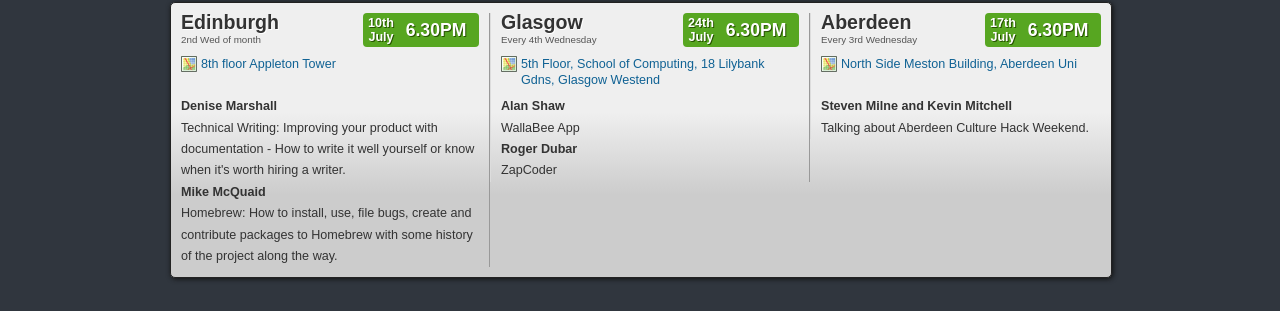
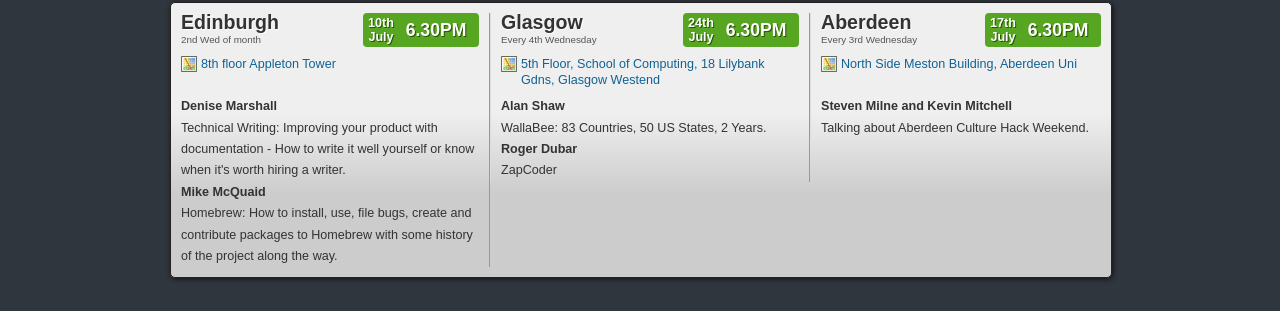
Before and after one commit to techmeetup/techmeetup.co.uk, a Jekyll site: the page built from index.html, in a window 1280 px wide. Shown: the part 410-721 px from the top of the page. Built offline with Jekyll 4.4.1, drawn with Linux system fonts in a browser that asks for light colours; Markdown is read by kramdown in place of the engine named in the settings.

Commit message:
Glasgow July - Alan

```diff
--- a/index.html
+++ b/index.html
@@ -62,7 +62,7 @@
     <p><a href="http://maps.google.com/maps/ms?msid=217161173396650967619.0004accf70991bd913a97&amp;msa=0" class="map">5th Floor, School of Computing, 18 Lilybank Gdns, Glasgow Westend</a></p>
     <p>
       <strong>Alan Shaw</strong> <br />
-      WallaBee App<br />
+      WallaBee: 83 Countries, 50 US States, 2 Years.<br />
 
       <strong>Roger Dubar</strong><br />
       ZapCoder      <br />
```
